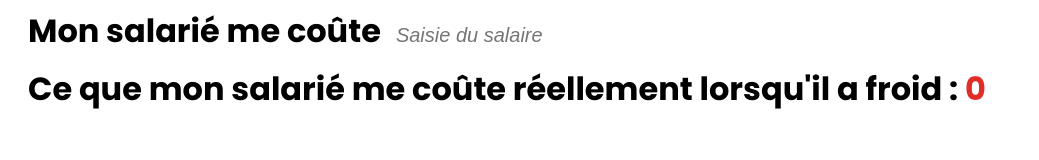
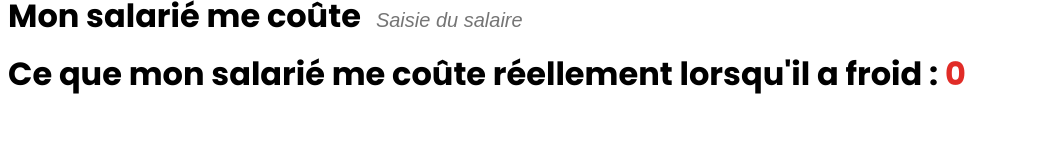
Before and after one commit to Solecooler/salaireFroid, a plain HTML site: page index.html in a window 1280 px wide. Shown: the whole page, without its empty margins (0-1039 px from the left). Drawn offline with Linux system fonts and the light colour scheme.

Commit message:
modification padding class calculator

```diff
--- a/css/style.css
+++ b/css/style.css
@@ -3,7 +3,7 @@
 
 .calculator {
     margin: 0px auto;
-    padding: 20px;
+    padding-top: 5px;
     border-radius: 5px;
     font-family: Poppins, sans-serif;
 }
```
